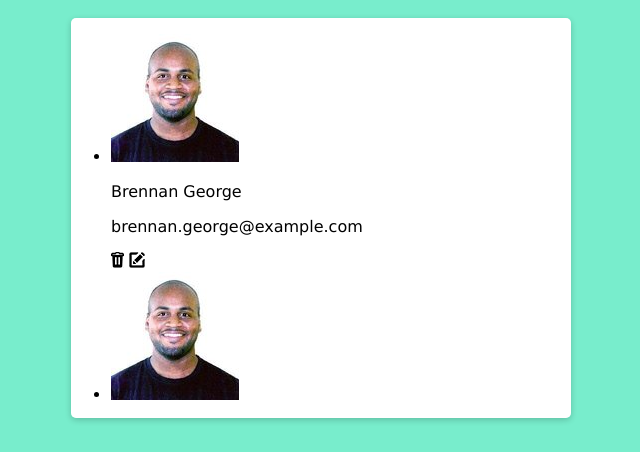
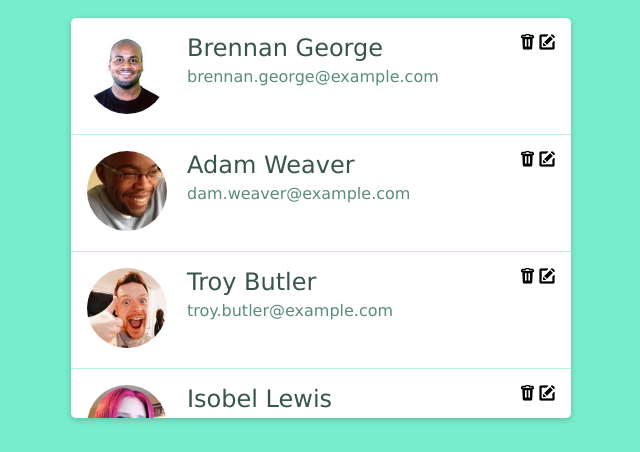
Before and after one commit to AnaLeonel/Projeto-contatos, a plain HTML site: page index.html in a window 1280 px wide. Shown: the part 222-674 px from the top of the page, without its empty margins (319-959 px from the left). Drawn offline with Linux system fonts and the light colour scheme.

Commit message:
Atualização lista

```diff
--- a/estilo.css
+++ b/estilo.css
@@ -28,3 +28,36 @@ body {
     border-radius: 5px;
     box-shadow: 0 2px 6px rgba(0, 0, 0, .2);
 }
+
+.list{
+    list-style-type: none;
+    padding: 0;
+    margin: 0;
+}
+
+.list-item {
+    display: flex;
+    border-bottom: 1px solid #b0f4da;
+    padding: 16px;
+}
+
+.list-item__imagem img{
+    width: 80px;
+    border-radius: 50%;
+}
+
+.list-item__content {
+    padding: 0 20px;
+    flex-grow: 1;
+}
+
+.list-item__name{
+    font-size: 24px;
+    color: #38554a;
+    margin: 0;
+}
+
+.list-item__email{
+    margin: 5px 0 0;
+    color: #5a8c79;
+}
--- a/index.html
+++ b/index.html
@@ -44,15 +44,15 @@
             <li class="list-item">
 
                 <div class="list-item__imagem">
-                    <img src="imagens/1.jpg" alt="Brennan George">
+                    <img src="imagens/2.jpg" alt="Adam Weaver">
                 </div>
 
                 <div class="list-item__content">
                     <p class="list-item__name">
-                        Brennan George
+                        Adam Weaver
                     </p>
                     <p class="list-item__email">
-                        brennan.george@example.com
+                        dam.weaver@example.com
                     </p>
                 </div>
 
@@ -67,15 +67,15 @@
             <li class="list-item">
 
                 <div class="list-item__imagem">
-                    <img src="imagens/1.jpg" alt="Brennan George">
+                    <img src="imagens/3.jpg" alt="Troy Butler">
                 </div>
 
                 <div class="list-item__content">
                     <p class="list-item__name">
-                        Brennan George
+                        Troy Butler
                     </p>
                     <p class="list-item__email">
-                        brennan.george@example.com
+                        troy.butler@example.com
                     </p>
                 </div>
 
@@ -90,15 +90,15 @@
             <li class="list-item">
 
                 <div class="list-item__imagem">
-                    <img src="imagens/1.jpg" alt="Brennan George">
+                    <img src="imagens/4.jpg" alt="Isobel Lewis">
                 </div>
 
                 <div class="list-item__content">
                     <p class="list-item__name">
-                        Brennan George
+                        Isobel Lewis
                     </p>
                     <p class="list-item__email">
-                        brennan.george@example.com
+                       isobel.lewis@example.com
                     </p>
                 </div>
 
@@ -113,15 +113,15 @@
             <li class="list-item">
 
                 <div class="list-item__imagem">
-                    <img src="imagens/1.jpg" alt="Brennan George">
+                    <img src="imagens/5.jpg" alt="Lisa Garcia">
                 </div>
 
                 <div class="list-item__content">
                     <p class="list-item__name">
-                        Brennan George
+                        Lisa Garcia
                     </p>
                     <p class="list-item__email">
-                        brennan.george@example.com
+                        lisa.garcia@example.com
                     </p>
                 </div>
 
@@ -136,15 +136,15 @@
             <li class="list-item">
 
                 <div class="list-item__imagem">
-                    <img src="imagens/1.jpg" alt="Brennan George">
+                    <img src="imagens/6.jpg" alt="Carolyn Silva">
                 </div>
 
                 <div class="list-item__content">
                     <p class="list-item__name">
-                        Brennan George
+                        Carolyn Silva
                     </p>
                     <p class="list-item__email">
-                        brennan.george@example.com
+                        carolyn.silva@example.com
                     </p>
                 </div>
 
@@ -153,32 +153,6 @@
                     <a href="#"><img src="imagens/edit.png" alt="Edit"></a>
                 </div>
 
-
-            </li>
-
-            <li class="list-item">
-
-                <div class="list-item__imagem">
-                    <img src="imagens/1.jpg" alt="Brennan George">
-                </div>
-
-                <div class="list-item__content">
-                    <p class="list-item__name">
-                        Brennan George
-                    </p>
-                    <p class="list-item__email">
-                        brennan.george@example.com
-                    </p>
-                </div>
-
-                <div class="list-item__actions">
-                    <a href="#"><img src="imagens/delete.png" alt="Delete"></a>
-                    <a href="#"><img src="imagens/edit.png" alt="Edit"></a>
-                </div>
-
-
-            </li>
-
         </ul>
     </div>
 
```
